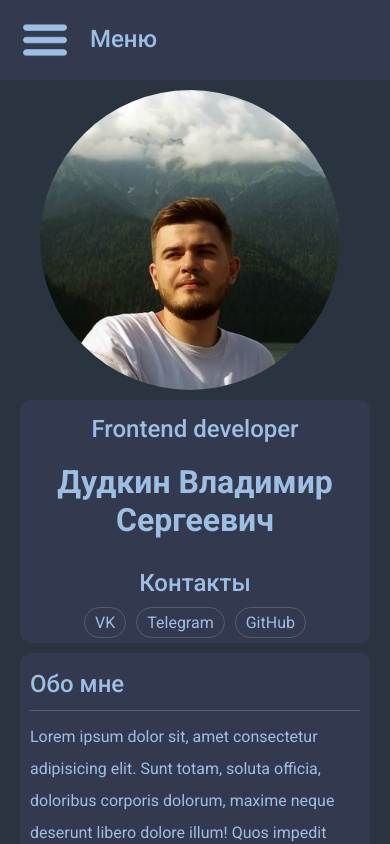
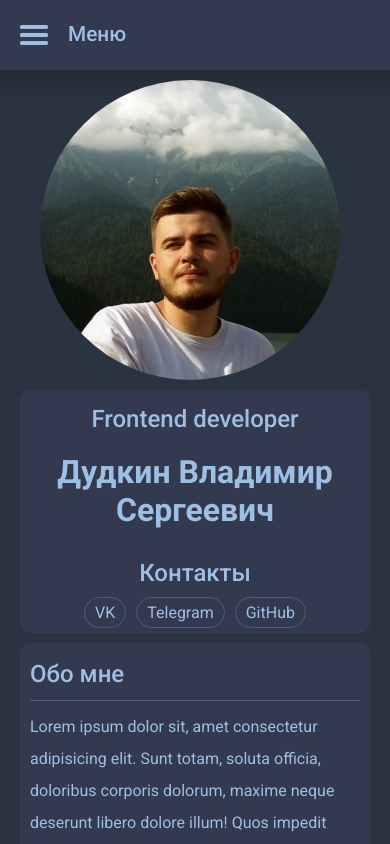
Before and after one commit to dudeVladimir/resume-vue, a Vue app: page / in a window 390 px wide. Shown: the top 844 px of the page. Built offline with nearby package versions, Linux system fonts and the light colour scheme.

Commit message:
for mobile

```diff
--- a/src/App.vue
+++ b/src/App.vue
@@ -1,9 +1,11 @@
 <template>
   <!-- <header-component></header-component> -->
-  <page-header></page-header>
-  <div :opened-menu="shadowWindow" class="container">
-    <base-info></base-info>
-    <about-me></about-me>
+  <page-header @opened-menu="shadowWindow"></page-header>
+  <div :class="{ shadow: menuIsOpen }">
+    <div class="container">
+      <base-info></base-info>
+      <about-me></about-me>
+    </div>
   </div>
   <page-footer></page-footer>
 </template>
@@ -29,4 +31,8 @@ export default {
 }
 </script>
 
-<style></style>
+<style>
+.shadow {
+  background-color: rgba(0, 0, 0, 0.8);
+}
+</style>
--- a/src/components/parts/PageHeader.vue
+++ b/src/components/parts/PageHeader.vue
@@ -46,14 +46,14 @@ export default {
 
 <style scoped>
 img {
-  height: 60px;
+  height: 30px;
   padding: 5px 20px;
 }
 
 label {
   position: relative;
   top: -1px;
-  font-size: 1.5rem;
+  font-size: 1.3rem;
   font-weight: 500;
 }
 
--- a/src/theme.css
+++ b/src/theme.css
@@ -152,7 +152,8 @@ header > div {
   top: 0;
   width: 100%;
   background-color: #33394e;
-  padding: 10px 0;
+  padding: 20px 0;
+  box-shadow: 0px 8px 14px 10px rgb(0 0 0 / 15%);
 }
 
 .header-menu {
@@ -167,6 +168,7 @@ header > div {
 }
 
 .menu-btn-block {
+  margin-top: 20px;
   display: flex;
   flex-direction: column;
   align-items: center;
@@ -180,7 +182,7 @@ header > div {
   }
 
   #app {
-    margin-top: 90px;
+    margin-top: 80px;
   }
 }
 
```
Also changed, not shown: src/assets/img/close.png, src/assets/img/menu1.png.
